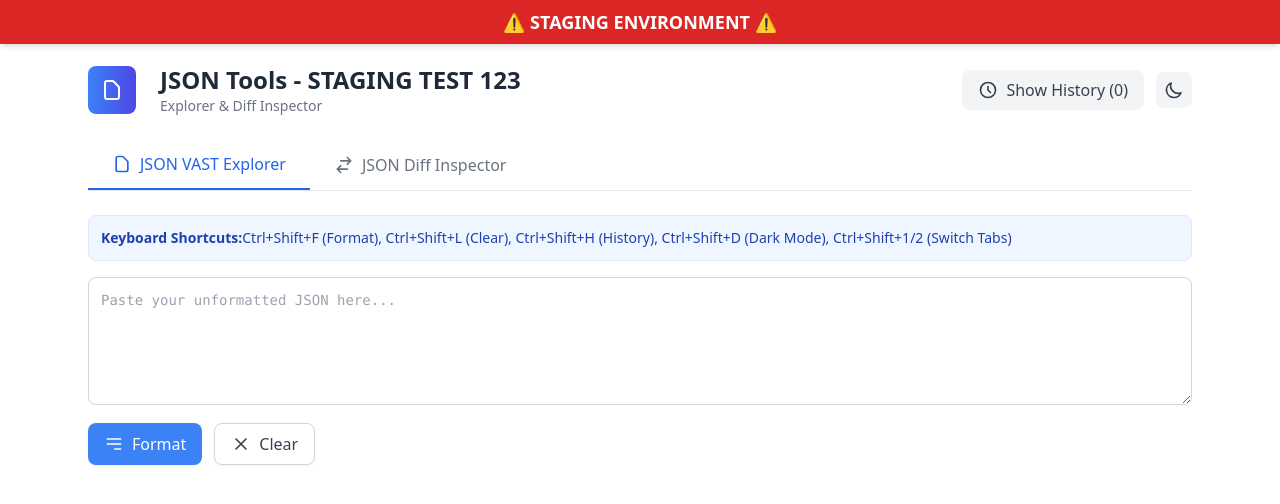
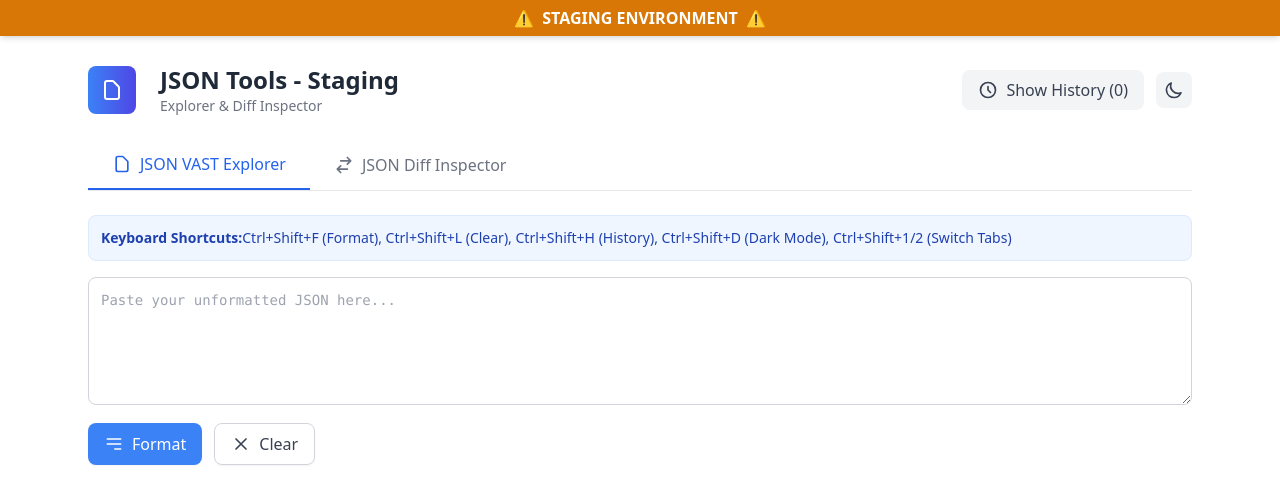
Before and after one commit to christianbernecker/adtech-toolbox, a React (Vite) app in the folder json-explorer/: page /json-explorer in a window 1280 px wide. Shown: the top 504 px of the page. Built offline with nearby package versions, Linux system fonts and the light colour scheme.

Commit message:
Clean up staging design with improved banner and title

```diff
--- a/json-explorer/src/components/JsonToolsApp.jsx
+++ b/json-explorer/src/components/JsonToolsApp.jsx
@@ -17,8 +17,10 @@ function JsonToolsApp() {
   return (
     <div className={`min-h-screen ${isDarkMode ? 'bg-gray-900 text-gray-100' : 'bg-white'} transition-colors duration-200`}>
       {/* STAGING BANNER */}
-      <div className="w-full bg-red-600 text-white text-center py-2 font-bold text-lg shadow-md fixed top-0 left-0 right-0 z-50">
-        ⚠️ STAGING ENVIRONMENT ⚠️
+      <div className="w-full bg-amber-600 text-white text-center py-1.5 font-semibold shadow-md fixed top-0 left-0 right-0 z-50 flex items-center justify-center">
+        <span className="mr-2">⚠️</span>
+        STAGING ENVIRONMENT
+        <span className="ml-2">⚠️</span>
       </div>
 
       <div className="p-6 w-full max-w-6xl mx-auto" style={{ marginTop: "40px" }}>
@@ -32,7 +34,7 @@ function JsonToolsApp() {
           </div>
           <div>
             <h1 className={`text-2xl font-bold ${isDarkMode ? 'text-gray-100' : 'text-gray-800'}`}>
-              JSON Tools - STAGING TEST 123
+              JSON Tools - Staging
             </h1>
             <div className={`text-sm ${isDarkMode ? 'text-gray-400' : 'text-gray-500'}`}>Explorer & Diff Inspector</div>
           </div>
```
